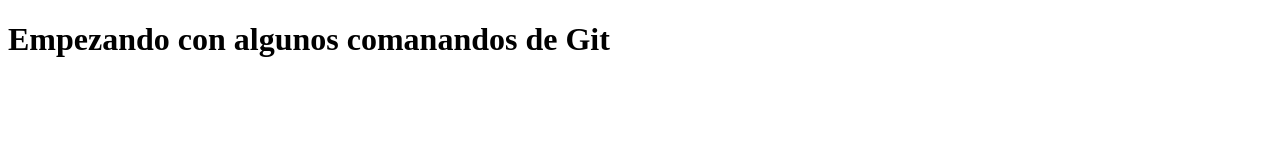
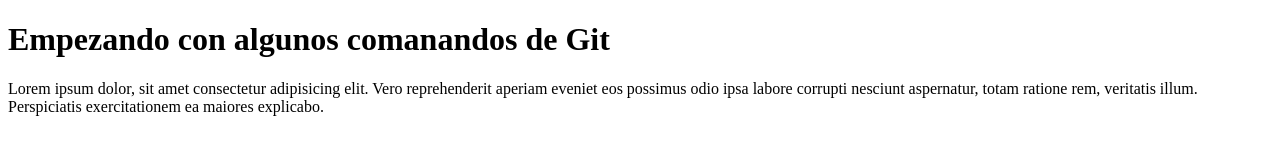
Before and after one commit to maarcf/Clase-5, a plain HTML site: page index.html in a window 1280 px wide. Drawn offline with Linux system fonts and the light colour scheme.

Commit message:
agregué un párrafo

```diff
--- a/index.html
+++ b/index.html
@@ -8,6 +8,7 @@
 <body>
 
     <h1>Empezando con algunos comanandos de Git</h1>
+    <p>Lorem ipsum dolor, sit amet consectetur adipisicing elit. Vero reprehenderit aperiam eveniet eos possimus odio ipsa labore corrupti nesciunt aspernatur, totam ratione rem, veritatis illum. Perspiciatis exercitationem ea maiores explicabo.</p>
 
 </body>
 </html>
```
